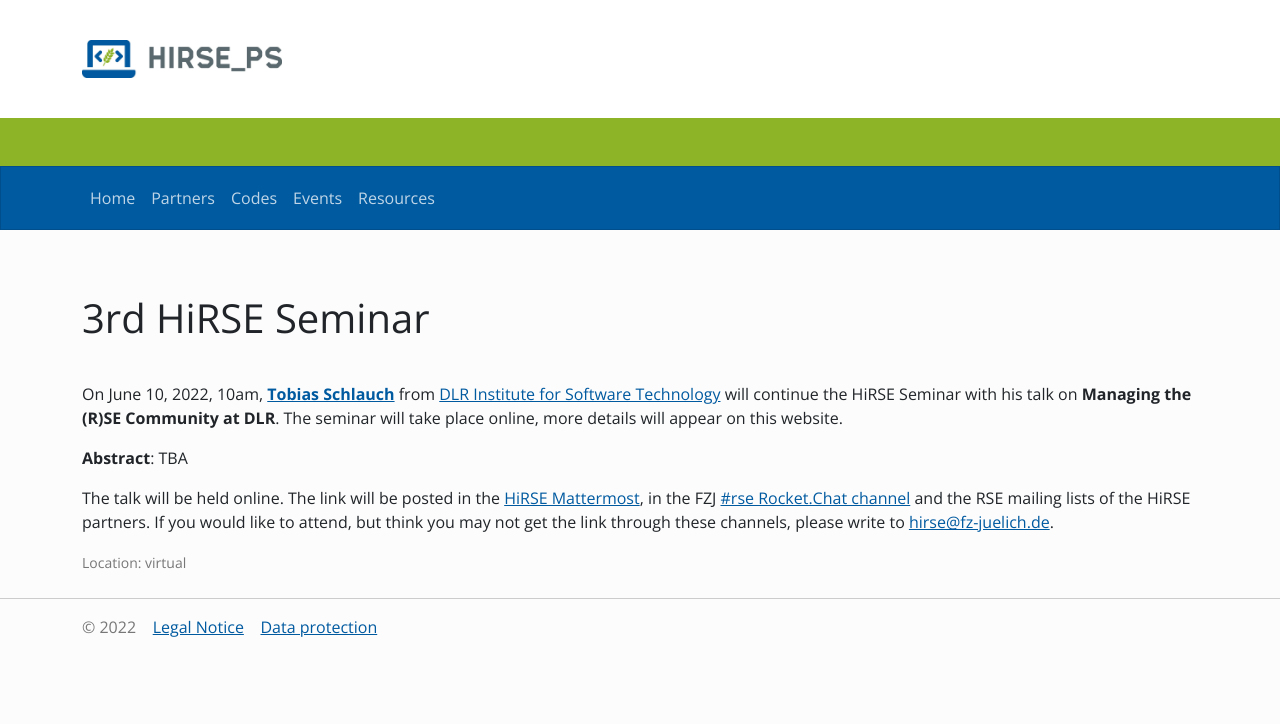
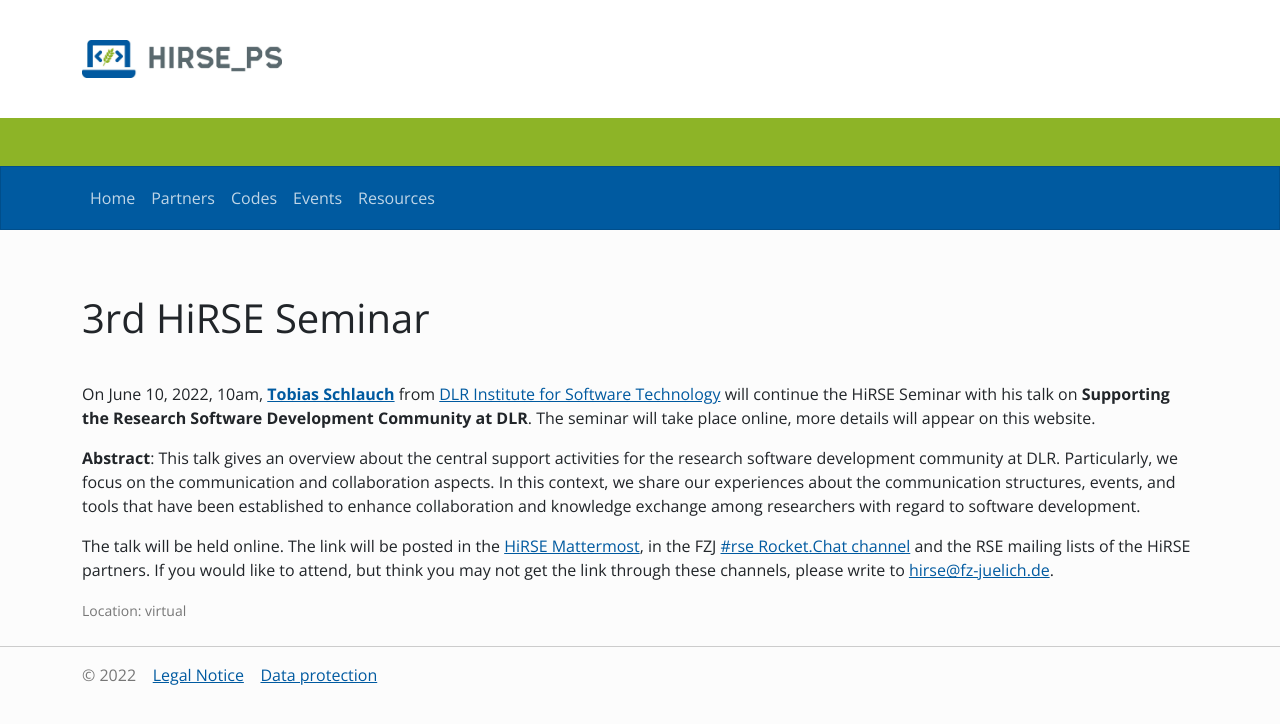
Before and after one commit to Helmholtz-HiRSE/helmholtz-hirse.github.io, a Jekyll site: the page built from _events/2022_06_10-seminar_3.md, in a window 1280 px wide. Shown: the top 724 px of the page. Built offline with Jekyll 4.4.1, drawn with Linux system fonts in a browser that asks for light colours; nearby versions of some CDN libraries.

Commit message:
Update 2022_06_10-seminar_3.md

```diff
--- a/_events/2022_06_10-seminar_3.md
+++ b/_events/2022_06_10-seminar_3.md
@@ -7,9 +7,9 @@ location: virtual
 excerpt_separator: <!--more-->
 ---
 
-On June 10, 2022, 10am, [**Tobias Schlauch**](https://www.dlr.de/sc/desktopdefault.aspx/tabid-1192/1635_read-25578/sortby-lastname/) from [DLR Institute for Software Technology](https://www.dlr.de/sc) will continue the HiRSE Seminar with his talk on **Managing the (R)SE Community at DLR**. The seminar will take place online, more details will appear on this website.
+On June 10, 2022, 10am, [**Tobias Schlauch**](https://www.dlr.de/sc/desktopdefault.aspx/tabid-1192/1635_read-25578/sortby-lastname/) from [DLR Institute for Software Technology](https://www.dlr.de/sc) will continue the HiRSE Seminar with his talk on **Supporting the Research Software Development Community at DLR**. The seminar will take place online, more details will appear on this website.
 <!--more-->
 
-**Abstract**: TBA
+**Abstract**: This talk gives an overview about the central support activities for the research software development community at DLR. Particularly, we focus on the communication and collaboration aspects. In this context, we share our experiences about the communication structures, events, and tools that have been established to enhance collaboration and knowledge exchange among researchers with regard to software development.
 
 The talk will be held online. The link will be posted in the [HiRSE Mattermost](https://mattermost.hzdr.de/hirse), in the FZJ [#rse Rocket.Chat channel](https://chat.fz-juelich.de/channel/rse) and the RSE mailing lists of the HiRSE partners. If you would like to attend, but think you may not get the link through these channels, please write to [hirse@fz-juelich.de](mailto:hirse@fz-juelich.de).
```
